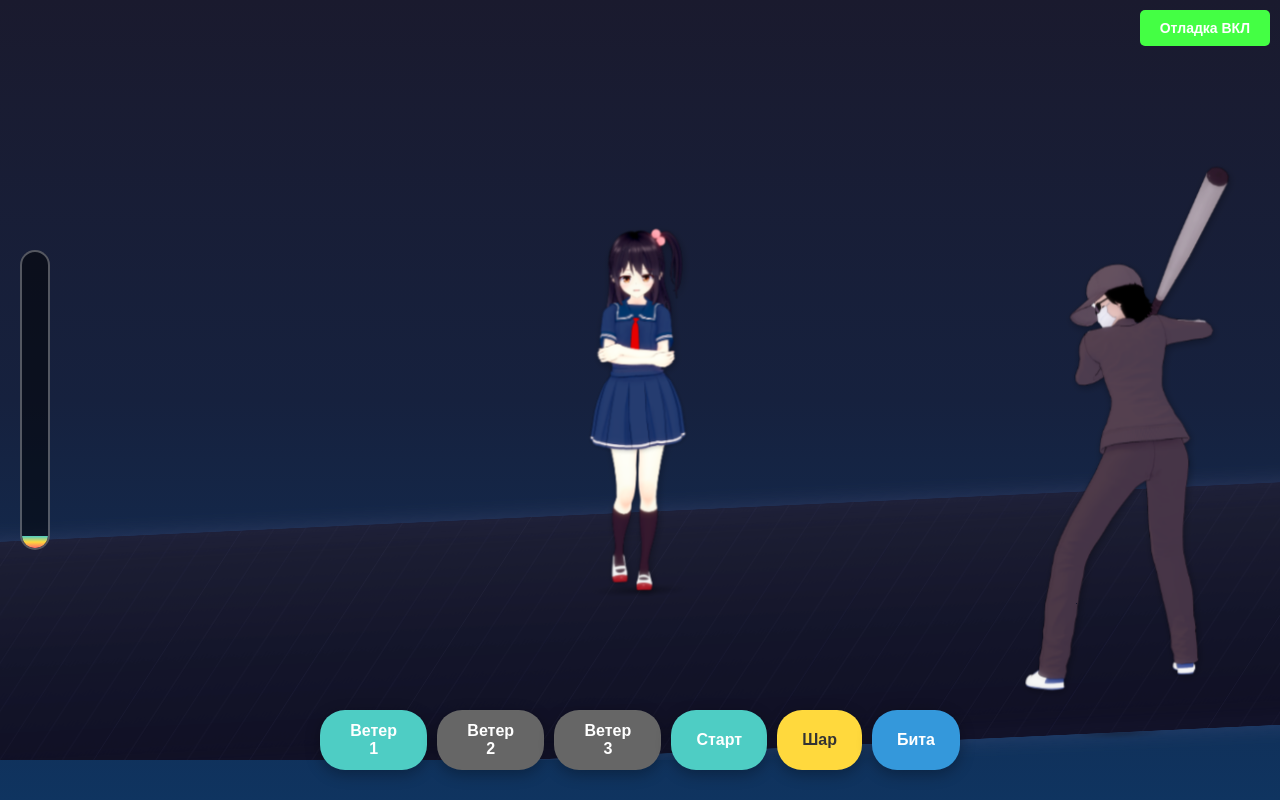
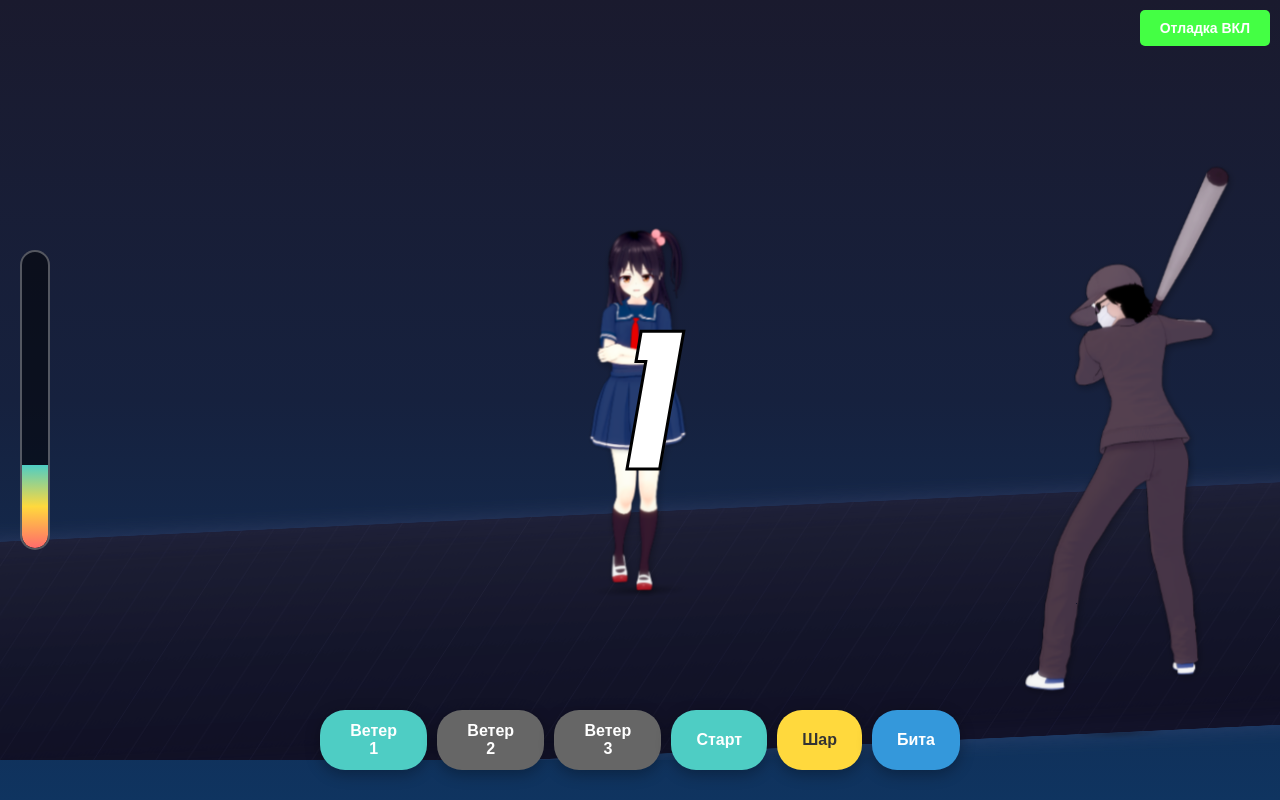
Before and after one commit to edikvsk/waifu-skirt-off, a React (Vite) app: page / in a window 1280 px wide. Both pictures are taken after a click on the button "Шар". Built offline with nearby package versions, Linux system fonts and the light colour scheme; the HTML template or start-up script is replaced by a standard one.

Commit message:
Add countdown timer

```diff
--- a/src/components/Scene.jsx
+++ b/src/components/Scene.jsx
@@ -2,7 +2,8 @@ import React, { useEffect, useState, useRef } from 'react';
 import { useSceneRotation } from '../hooks/useSceneRotation';
 import { useSpeedMeter } from '../hooks/useSpeedMeter';
 import { useBallAnimation } from '../hooks/useBallAnimation';
-import UIControls from './UIControls';
+import UIControls from './ui/UIControls';
+import Countdown from './ui/Countdown';
 import Environment3D from './Environment3D';
 import Character from './Character';
 import Ball from './Ball';
@@ -19,6 +20,8 @@ const Scene = () => {
   const [debugMode, setDebugMode] = useState(false);
   const [debugBatPos, setDebugBatPos] = useState({ x: 0, y: 0 });
   const [debugBallPos, setDebugBallPos] = useState({ x: 0, y: 0 });
+  const [isCountdownActive, setIsCountdownActive] = useState(false);
+  const [fixedSpeedValue, setFixedSpeedValue] = useState(null);
 
   // Параметры невидимой биты (для отладки)
   const [batLength, setBatLength] = useState(collisionConfig.batVisual.length);
@@ -32,7 +35,7 @@ const Scene = () => {
   // Custom hooks
   const { rotation, containerRef } = useSceneRotation();
   const { speedValue, setSpeedPaused, speedPaused } = useSpeedMeter();
-  const { ballRef, ballAnimating, animateBall, reverseBall, ballPosition } = useBallAnimation(speedValue, setSpeedPaused);
+  const { ballRef, ballAnimating, animateBall, reverseBall, ballPosition } = useBallAnimation(fixedSpeedValue !== null ? fixedSpeedValue : speedValue, setSpeedPaused);
 
   // Ref for baseball player swing function
   const baseballPlayerRef = useRef(null);
@@ -79,6 +82,25 @@ const Scene = () => {
       setIsAnimating(true);
     }
   };
+
+  const startBallWithCountdown = () => {
+    if (ballAnimating) return;
+    setFixedSpeedValue(speedValue);
+    setSpeedPaused(true); // Останавливаем шкалу скорости сразу при нажатии
+    setIsCountdownActive(true);
+  };
+
+  const handleCountdownComplete = () => {
+    setIsCountdownActive(false);
+    animateBall();
+  };
+
+  // Сбрасываем фиксированную скорость после завершения анимации шара
+  useEffect(() => {
+    if (!ballAnimating && fixedSpeedValue !== null) {
+      setFixedSpeedValue(null);
+    }
+  }, [ballAnimating, fixedSpeedValue]);
 
   const saveBatConfig = () => {
     const config = {
@@ -184,8 +206,14 @@ const Scene = () => {
         speedValue={speedValue}
         onWindLevelChange={setWindLevelAndAnimate}
         onToggleAnimation={toggleAnimation}
-        onAnimateBall={animateBall}
+        onAnimateBall={startBallWithCountdown}
         onSwingBat={swingBat}
+      />
+
+      {/* Обратный отсчёт */}
+      <Countdown
+        isActive={isCountdownActive}
+        onComplete={handleCountdownComplete}
       />
 
       {/* Кнопка отладочного режима */}
--- /dev/null
+++ b/src/components/ui/Countdown.jsx
@@ -0,0 +1,81 @@
+import React, { useState, useEffect, useRef } from 'react';
+
+const Countdown = ({ isActive, onComplete }) => {
+  const [count, setCount] = useState(3);
+  const [isVisible, setIsVisible] = useState(false);
+  const timerRef = useRef(null);
+  const onCompleteRef = useRef(onComplete);
+
+  useEffect(() => {
+    onCompleteRef.current = onComplete;
+  }, [onComplete]);
+
+  useEffect(() => {
+    if (!isActive) {
+      setIsVisible(false);
+      setCount(3);
+      if (timerRef.current) {
+        clearTimeout(timerRef.current);
+        timerRef.current = null;
+      }
+      return;
+    }
+
+    setIsVisible(true);
+    setCount(3);
+
+    const runCountdown = () => {
+      setCount(3);
+
+      const tick = (currentCount) => {
+        if (currentCount <= 0) {
+          setIsVisible(false);
+          onCompleteRef.current();
+          return;
+        }
+
+        timerRef.current = setTimeout(() => {
+          setCount(currentCount - 1);
+          tick(currentCount - 1);
+        }, 1000);
+      };
+
+      tick(3);
+    };
+
+    runCountdown();
+
+    return () => {
+      if (timerRef.current) {
+        clearTimeout(timerRef.current);
+      }
+    };
+  }, [isActive]);
+
+  if (!isVisible || count === 0) return null;
+
+  return (
+    <div style={{
+      position: 'fixed',
+      top: '50%',
+      left: '50%',
+      transform: 'translate(-50%, -50%)',
+      zIndex: 2000,
+      pointerEvents: 'none'
+    }}>
+      <div style={{
+        fontFamily: 'PakenhamBl Italic, serif',
+        fontSize: '200px',
+        fontWeight: 'bold',
+        color: '#ffffff',
+        WebkitTextStroke: '3px black',
+        textStroke: '3px black',
+        animation: 'countdownPulse 0.5s ease-in-out'
+      }}>
+        {count}
+      </div>
+    </div>
+  );
+};
+
+export default Countdown;
--- a/src/index.css
+++ b/src/index.css
@@ -14,6 +14,14 @@ body {
   min-height: 100vh;
   overflow: hidden;
   perspective: 1000px;
+}
+
+/* Шрифт PakenhamBl Italic */
+@font-face {
+  font-family: 'PakenhamBl Italic';
+  src: url('/PakenhamBl Italic.ttf') format('truetype');
+  font-style: italic;
+  font-weight: bold;
 }
 
 .app {
@@ -85,3 +93,18 @@ body {
   filter: blur(10px);
   z-index: 5;
 }
+
+@keyframes countdownPulse {
+  0% {
+    transform: scale(0.5);
+    opacity: 0;
+  }
+  50% {
+    transform: scale(1.2);
+    opacity: 1;
+  }
+  100% {
+    transform: scale(1);
+    opacity: 1;
+  }
+}
```
Also changed, not shown: public/PakenhamBl Italic.ttf (added), src/components/ui/UIControls.jsx (renamed from src/components/UIControls.jsx).
